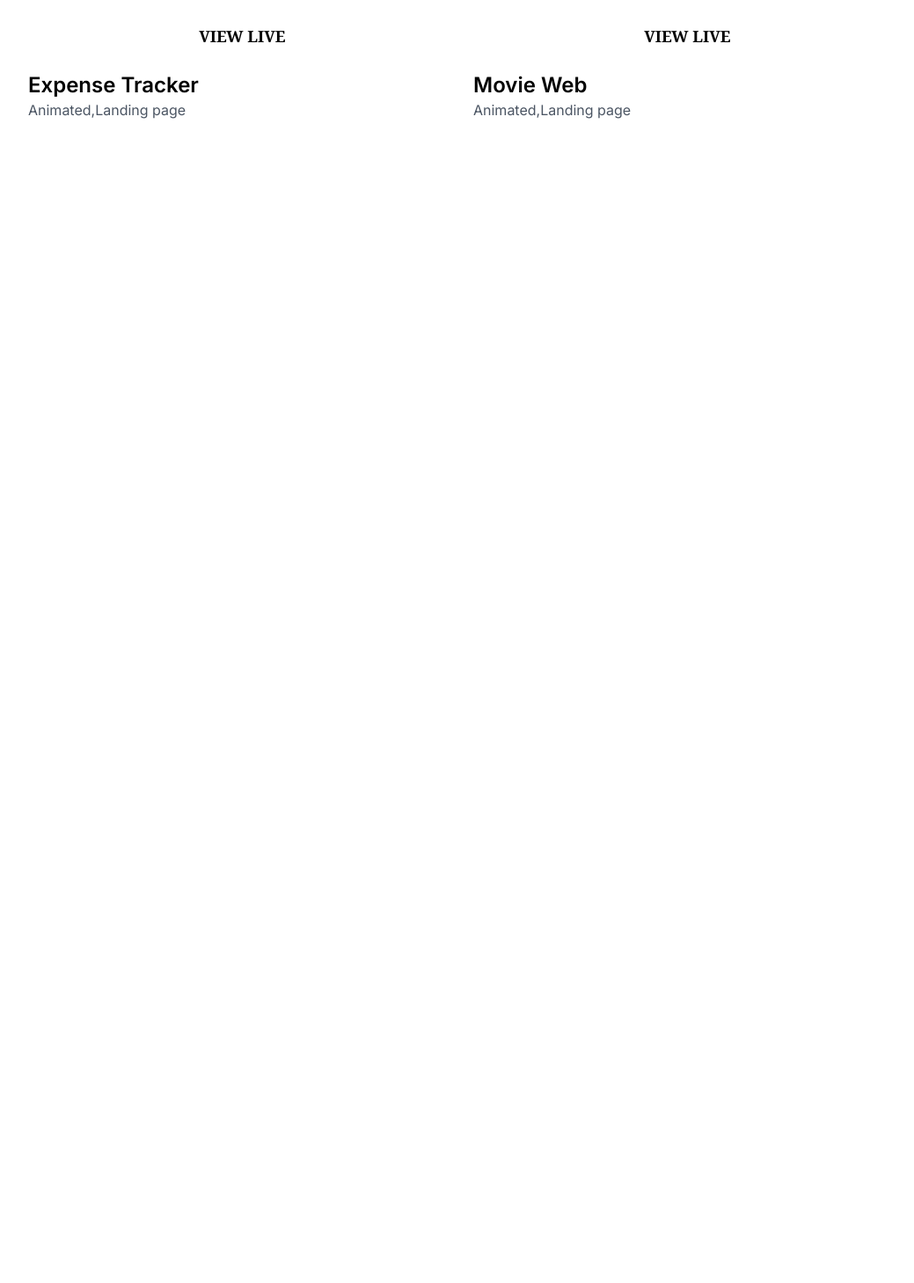
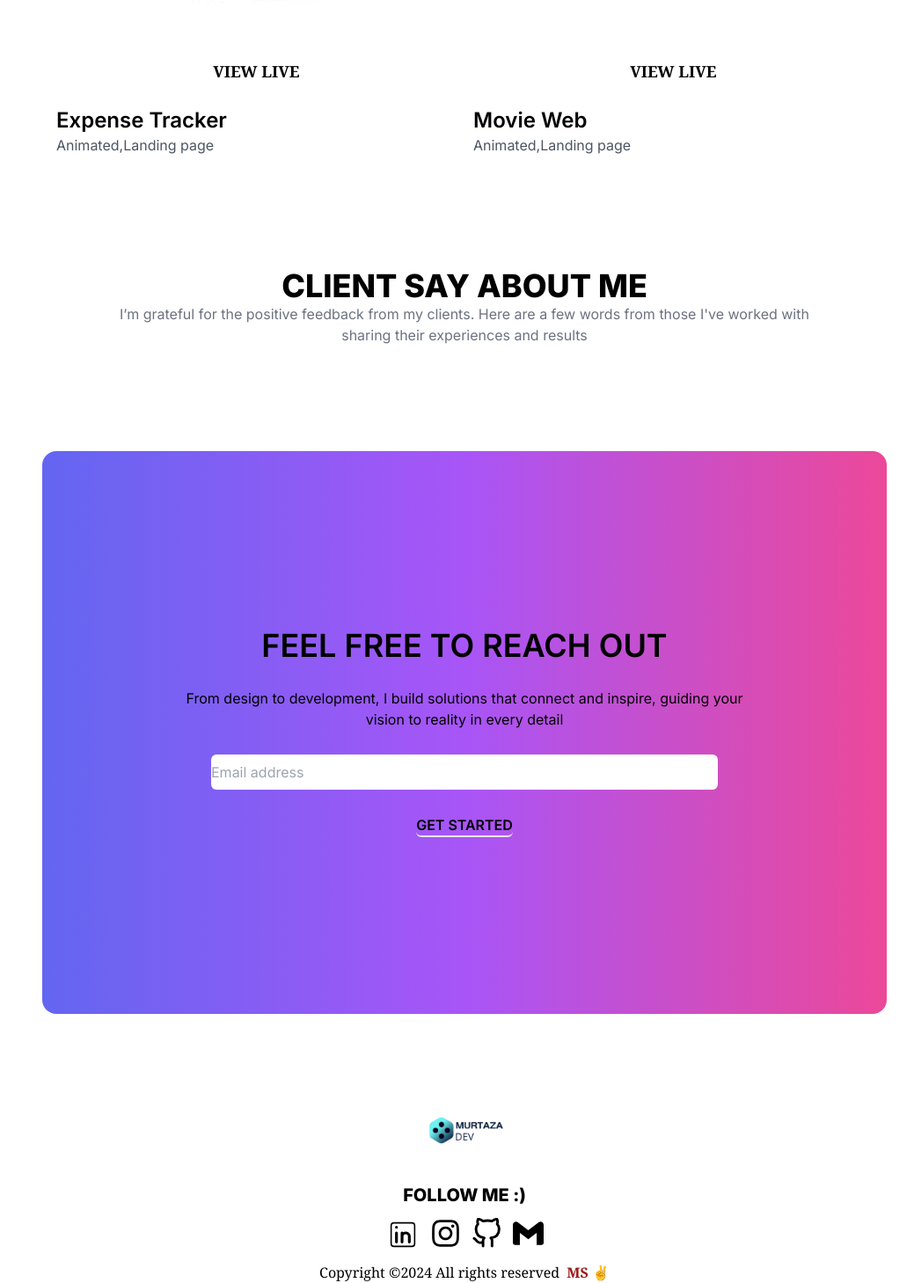
Before and after one commit to GIThubuserms/Personal_port, a React (Vite) app: page / in a window 1280 px wide. Shown: the part 3211-4670 px from the top of the page at 88% size, without its empty margins (112-1151 px from the left). Before the commit the page ends 3348 px from the top, so only its background shows below. Built offline with nearby package versions, Linux system fonts and the light colour scheme.

Commit message:
Footer and other imp

```diff
--- a/src/App.jsx
+++ b/src/App.jsx
@@ -5,6 +5,9 @@ import About from './components/About'
 import Expertise from './components/Expertise'
 import Services from './components/Services'
 import Projects from './components/Projects'
+import Feedbacks from './components/Feedbacks'
+import ContactUs from './components/ContactUs'
+import Fotter from './components/Fotter'
 
 function App() {
 
@@ -16,6 +19,9 @@ function App() {
     <Expertise/>
     <Services/>
     <Projects/>
+    <Feedbacks/>
+    <ContactUs/>
+    <Fotter/>
     </>
   )
 }
--- a/src/components/About.jsx
+++ b/src/components/About.jsx
@@ -15,7 +15,7 @@ function About() {
 
       <div className=' flex-col w-[100%] md:px-0 sm:w-[50%]  space-y-3 sm:space-y-2  md:space-y-3 my-auto '>
         <h2 className='text-4xl font-extrabold'>{Abouts.h3}</h2>
-        <p className='font-sans text-gray-500 '> {Abouts.about1}</p>
+        <p className='font-sans text-gray-500 '>{Abouts.about1}</p>
         <p className='font-sans text-gray-500 '>{Abouts.about2}</p>
         <p className='font-sans text-gray-500 '>{Abouts.about3}</p>
         <div className='flex justify-center items-center'>
--- /dev/null
+++ b/src/components/ContactUs.jsx
@@ -0,0 +1,19 @@
+import React from 'react'
+import {contact} from '../index.js'
+
+function ContactUs() {
+  return (
+    <div className='w-full h-screen px-2 sm:px-12 md:px-24 lg:px-40 py-20'>
+
+      <div className='flex flex-col justify-center items-center  text-center  gap-4 sm:gap-7 bg-gradient-to-r from-indigo-500 via-purple-500 to-pink-500 rounded-2xl w-full h-full'>
+       <h1 className=' text-3xl sm:text-4xl font-semibold '>{contact.h1}</h1>
+       <p className='w-[70%] '>{contact.disp}</p>
+        <input className='w-[60%] h-[40px] rounded-md  ' type="email" name="" placeholder='Email address' id="" />
+        <a href='mailto:murtazasaleem2004@gmail.com' className='font-semibold rounded-md border-b-2 '>GET STARTED</a>
+
+      </div>
+    </div>
+  )
+}
+
+export default ContactUs
--- /dev/null
+++ b/src/components/Feedbacks.jsx
@@ -0,0 +1,24 @@
+import React from 'react'
+import { Client,Clientmessage } from '../index.js'
+
+function Feedbacks() {
+  return (
+    <div className='w-full mt-24 md:mt-32 space-y-10'>
+
+        <div className='w-full  px-3 sm:px-5 md:px-12 lg:px-20 flex flex-col justify-center items-center'>
+            <h1 className='font-extrabold  text-2xl md:text-4xl uppercase text-center'>{Clientmessage.disp}</h1>
+            <p className='text-gray-500 text-md   md:w-[70%] text-center'>{Clientmessage.message}</p>
+        </div>
+
+         <div>
+          {Client.map((client,index)=>
+          <div>
+
+          </div>
+          )}
+         </div>
+    </div>
+  )
+}
+
+export default Feedbacks
--- /dev/null
+++ b/src/components/Fotter.jsx
@@ -0,0 +1,39 @@
+import React from 'react'
+import {fotter} from '../index.js'
+import { FaInstagram } from "react-icons/fa";
+import { FiGithub } from "react-icons/fi";
+import { CiLinkedin } from "react-icons/ci";
+import { SiGmail } from "react-icons/si";
+
+function Fotter() {
+  return (
+    <div className='flex flex-col justify-center gap-3 items-center text-center'>
+
+      <div>
+        <img src={fotter.logo} className='h-[100px]' alt="" />
+      </div>
+
+      <div>
+        <p className='text-xl font-extrabold'>{fotter.tittle}</p>
+      </div>
+
+
+    <div className='flex gap-3'>
+       <a href="https://www.linkedin.com/in/murtaza-saleem9704/"><CiLinkedin size={38}/></a>
+       <a href="https://www.instagram.com/murtaza__.s/"><FaInstagram size={35} /></a>
+       <a href="https://github.com/GIThubuserms"><FiGithub size={35} /></a>
+       <a href='mailto:murtazasaleem2004@gmail.com'><SiGmail size={35}/></a>
+    </div>
+
+
+
+    <div className='flex gap-2'>
+        <p className='font-serif'>{fotter.disp}</p>
+        <p className='font-serif font-extrabold text-red-800 '>MS  &#9996;</p>
+    </div>
+
+    </div>
+  )
+}
+
+export default Fotter
--- a/src/components/Projects.jsx
+++ b/src/components/Projects.jsx
@@ -6,11 +6,11 @@ function Projects() {
   return (
     <div className='mt-24'>
 
-      <div className='flex justify-start  px-8 sm:px-12 md:px-20 lg:px-36 text-4xl w-[60%] font-semibold my-5' >
+      <div className='flex justify-start  px-8 sm:px-12 md:px-20 lg:px-44 text-4xl w-[60%] font-semibold my-5' >
         <h1>{projectsmessage.disp.toUpperCase()}</h1>
       </div>
 
-      <div className='grid grid-cols-1 gap-5 sm:grid-cols-2  px-8 sm:px-12 md:px-20  lg:px-36'>
+      <div className='grid grid-cols-1 gap-5 sm:grid-cols-2  px-8 sm:px-12 md:px-20  lg:px-44'>
         {projects.map((proj, index) =>
           <div key={index}  className='rounded-lg hover:shadow-2xl '>
             <div
--- a/src/index.js
+++ b/src/index.js
@@ -6,6 +6,9 @@ import project1 from './assets/project1.png'
 import project2 from './assets/project2.png'
 import project3 from './assets/project3.jpeg'
 import project4 from './assets/project4.jpeg'
+import client1 from './assets/client1.webp'
+import client2 from './assets/client2.webp'
+import Murtazadeep from './assets/Murtazadeep.png'
 
 const Navlinks = [
   {
@@ -116,5 +119,33 @@ const projects=[
    }
 ]
 
+const Clientmessage={
+  disp:'client say about me',
+  message:"I’m grateful for the positive feedback from my clients. Here are a few words from those I've worked with sharing their experiences and results"
+}
 
-export { Navlinks, Abouts , services ,servicemessage, projectsmessage,projects};
+const Client=[
+  {
+    name:"DAVIL SADEN",
+    img:client1,
+    disp:"Working with Murtaza has been an absolute pleasure. His attention to detail and commitment to delivering high-quality work exceeded my expectations."
+  },
+  {
+    name:"ELITE MARTIN",
+    img:client2,
+    disp:"Murtaza’s expertise in frontend development helped our project go live smoothly and on time. His ability to solve problems and communicate effectively made the entire process seamless. Highly recommended!"
+  }
+]
+const contact={
+  h1:"FEEL FREE TO REACH OUT",
+  disp:"From design to development, I build solutions that connect and inspire, guiding your vision to reality in every detail",
+}
+
+
+const fotter={
+logo:Murtazadeep,
+tittle:"FOLLOW ME :)",
+disp:"Copyright ©2024 All rights reserved"
+}
+
+export { Navlinks, Abouts , services ,servicemessage, projectsmessage,projects,Client,Clientmessage,contact,fotter};
```
Also changed, not shown: src/assets/client1.webp (renamed from src/assets/clinet1.webp).
